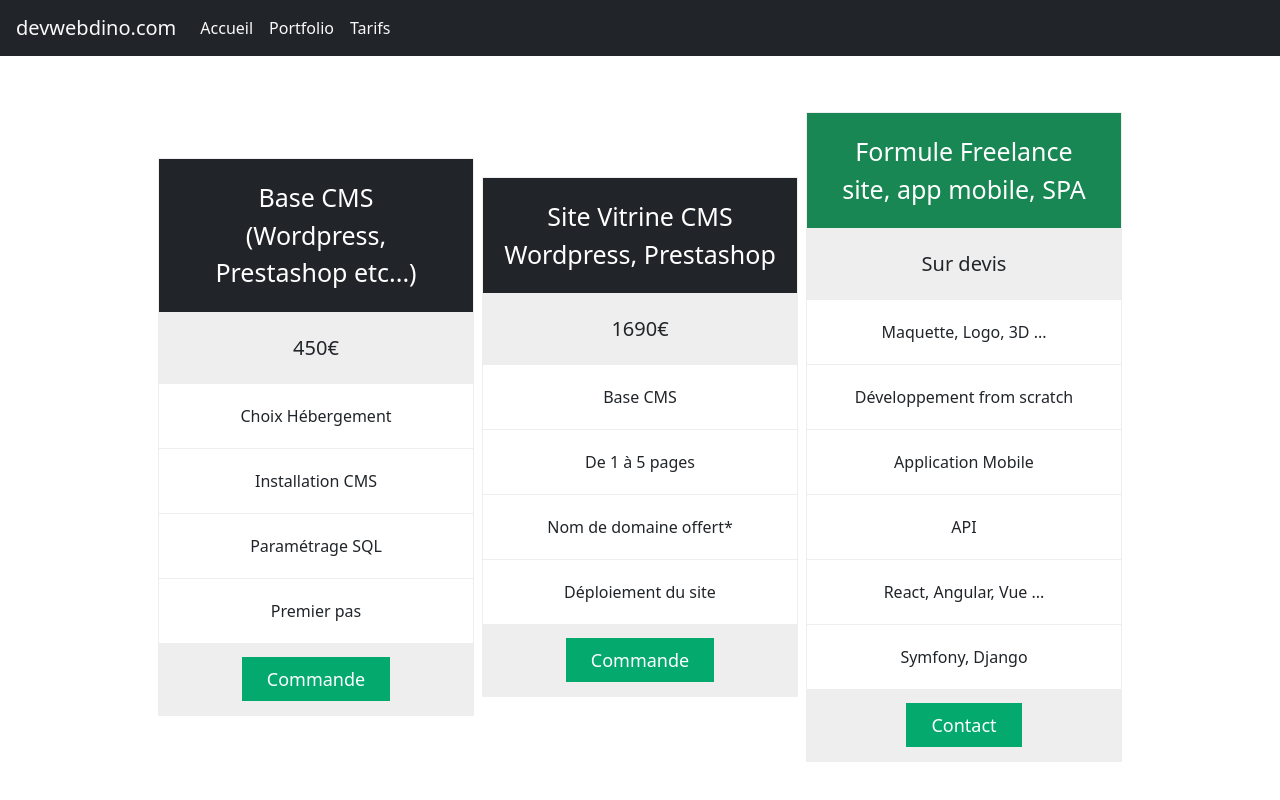
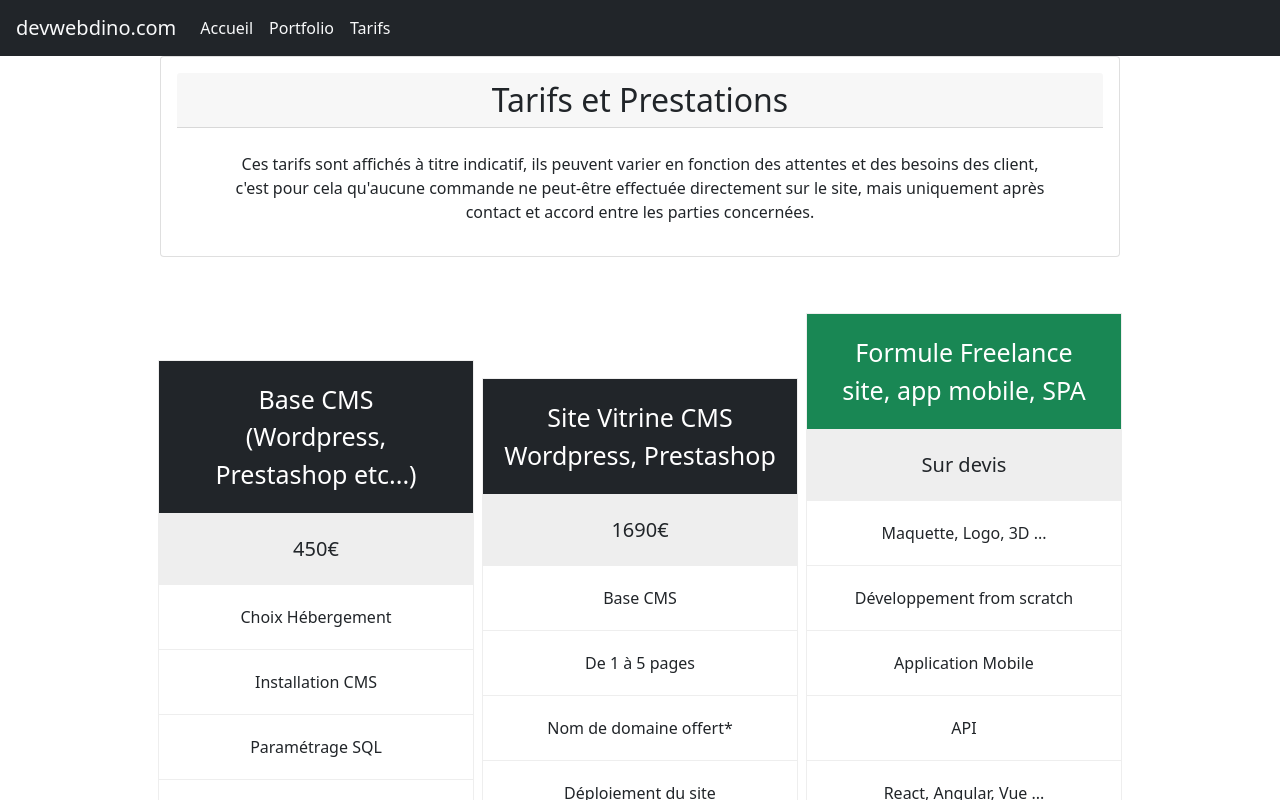
Before and after one commit to bsao17/devwebdino_global_site, a React (Create React App) app: page /price in a window 1280 px wide. Shown: the top 800 px of the page. Built offline with nearby package versions, Linux system fonts and the light colour scheme.

Commit message:
Update price page

```diff
--- a/src/pages/Price.js
+++ b/src/pages/Price.js
@@ -5,14 +5,21 @@ const Price = () => {
     return (
         <>
             <Navigation/>
-            <div className="columns w-100 d-flex flex-wrap justify-content-center align-items-center my-5">
+            <div className="card card-body w-75 m-auto">
+                <h2 className="text-center card-header mb-4">Tarifs et Prestations</h2>
+                <p className="text-center px-5">
+                    Ces tarifs sont affichés à titre indicatif, ils peuvent varier en fonction
+                    des attentes et des besoins des client, c'est pour cela qu'aucune commande ne peut-être effectuée
+                    directement sur le site, mais uniquement après contact et accord entre les parties concernées.</p>
+                </div>
+                <div className="columns w-100 d-flex flex-wrap justify-content-center align-items-center my-5">
                 <ul className="price w-25 mx-1">
                     <li className="header bg-dark">Base CMS <br/> (Wordpress, Prestashop etc...)</li>
                     <li className="grey">450€</li>
                     <li>Choix Hébergement</li>
                     <li>Installation CMS</li>
                     <li>Paramétrage SQL</li>
-                    <li>Premier pas</li>
+                    <li>Premiers pas</li>
                     <li className="grey"><a href="#" className="button">Commande</a></li>
                 </ul>
 
@@ -35,7 +42,7 @@ const Price = () => {
                     <li>API</li>
                     <li>React, Angular, Vue ...</li>
                     <li>Symfony, Django</li>
-                    <li className="grey"><a href="#" className="button">Contact</a></li>
+                    <li className="grey"><a href="#" className="button">Commande</a></li>
                 </ul>
             </div>
         </>
```
